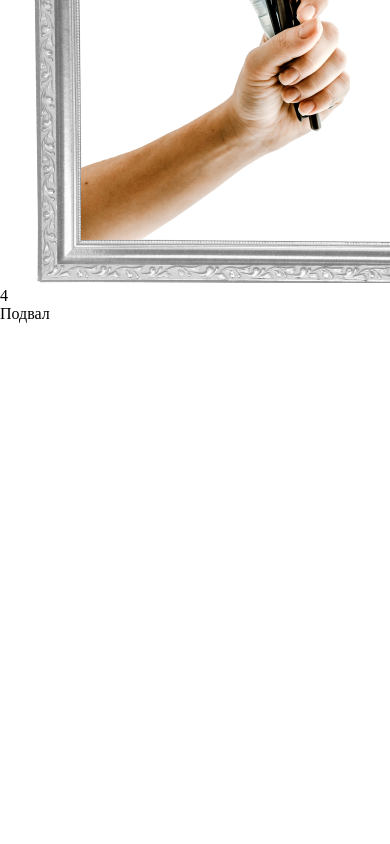
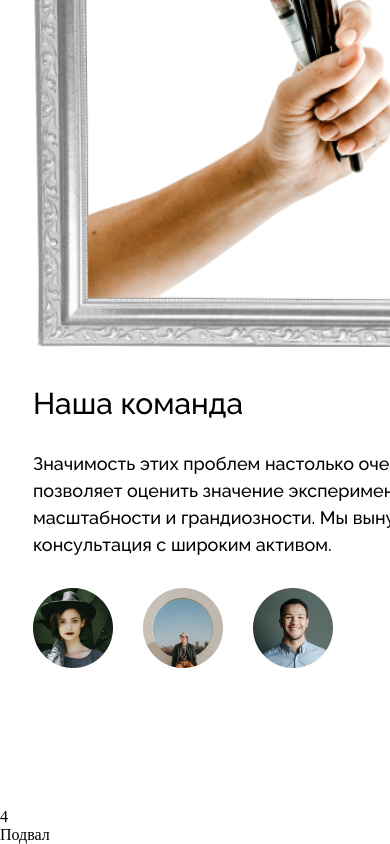
Before and after one commit to GenexiOks/House, a React (Vite) app: page / in a window 390 px wide. Shown: the part 2952-3796 px from the top of the page. Before the commit the page ends 3275 px from the top, so only its background shows below. Built offline with nearby package versions, Linux system fonts and the light colour scheme.

Commit message:
16/12/24 home

```diff
--- a/src/App.jsx
+++ b/src/App.jsx
@@ -196,10 +196,23 @@ function App() {
                         <button className={styles.collection__btn}>Ознакомиться</button>
                     </div>
                 </div>
-                <div className={styles.team__block}>
-                    <div className={classNames(styles.team__container, styles._container)}>
-                        <img src="./team/img.png" alt="work" />
-                        <div className={styles.team__container_}></div>
+                <div className={styles.team}>
+                    <div className={classNames(styles.team__block, styles._container)}>
+                        <div className={styles.team__img}>
+                            <img src="./team/img.png" alt="work" />
+                        </div>
+                        <div className={styles.team___container}>
+                            <h1 className={styles.team__title}>Наша команда</h1>
+                            <p className={styles.team__info}>
+                                Значимость этих проблем настолько очевидна, что базовый вектор развития позволяет оценить значение экспериментов, поражающих по своей масштабности и грандиозности. Мы
+                                вынуждены отталкиваться от того, что консультация с широким активом.
+                            </p>
+                            <div className={styles.team__avatar}>
+                                <img src="./team/1.png" alt="avatar1"></img>
+                                <img src="./team/2.png" alt="avatar2"></img>
+                                <img src="./team/3.png" alt="avatar3"></img>
+                            </div>
+                        </div>
                     </div>
                 </div>
             </main>
--- a/src/App.module.css
+++ b/src/App.module.css
@@ -95,6 +95,10 @@ header {
     @media (max-width: 320px) {
         height: 68px;
     }
+}
+
+.ul_container li {
+    width: auto;
 }
 
 hr {
@@ -409,15 +413,20 @@ hr {
     background: url(/collection/Rectangle.png);
     background-repeat: no-repeat;
     background-size: cover;
+}
 
-    @media (max-width: 768px) {
+@media (max-width: 768px) {
+    .collection {
         background: url(/collection/Rectagle690.png);
         background-repeat: no-repeat;
     }
+}
 
-    @media (max-width: 576px) {
-        background: url(/collection/Rectagle576.png);
+@media (max-width: 576px) {
+    .collection {
+        background: url(/collection/Rectagle690.png);
         background-repeat: no-repeat;
+        background-position: right;
     }
 }
 
@@ -557,6 +566,87 @@ hr {
     background: #d9b949;
 }
 
+/* ----------TEAM------------------------------------- */
+
+.team {
+    height: 580px;
+    display: flex;
+    align-items: center;
+}
+
+@media (max-width: 768px) {
+    .team {
+        height: 965px;
+        flex-direction: column;
+    }
+}
+
+.team__block {
+    height: 440px;
+    width: 100%;
+    display: flex;
+    align-items: center;
+    justify-content: space-between;
+}
+
+@media (max-width: 768px) {
+    .team__block {
+        height: 825px;
+        flex-direction: column;
+        align-items: flex-start;
+    }
+}
+
+@media (max-width: 768px) {
+    .team__img img {
+        width: 510px;
+        height: 504px;
+    }
+}
+
+.team__title {
+    font-size: 40px;
+}
+
+@media (max-width: 768px) {
+    .team__title {
+        font-size: 30px;
+        line-height: 33px;
+    }
+}
+
+.team__info {
+    font-size: 18px;
+    line-height: 27px;
+}
+
+.team___container {
+    width: 635px;
+    height: 272px;
+    display: flex;
+    margin-top: 75px;
+    flex-direction: column;
+    justify-content: space-between;
+}
+
+@media (max-width: 768px) {
+    .team___container {
+        width: 690px;
+        height: 281px;
+        gap: 30px;
+        margin-top: 30px;
+    }
+}
+
+.team__avatar {
+    width: 300px;
+    height: 80px;
+}
+
+.team__avatar {
+    display: flex;
+    justify-content: space-between;
+}
 /* ----------FOOTER----------------------------------- */
 
 /* ----------SVG_Button------------------------------- */
--- a/src/index.css
+++ b/src/index.css
@@ -39,11 +39,8 @@ h1,
 button,
 a {
     font-family: "Raleway";
-    font-optical-sizing: auto;
     font-weight: 500;
-    font-style: normal;
     text-decoration: none;
-    letter-spacing: normal;
 }
 
 ul,
```
